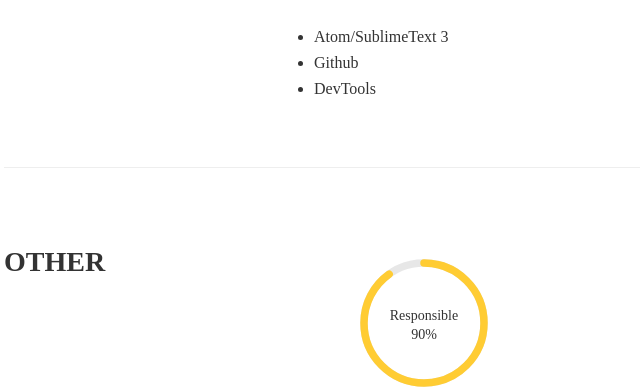
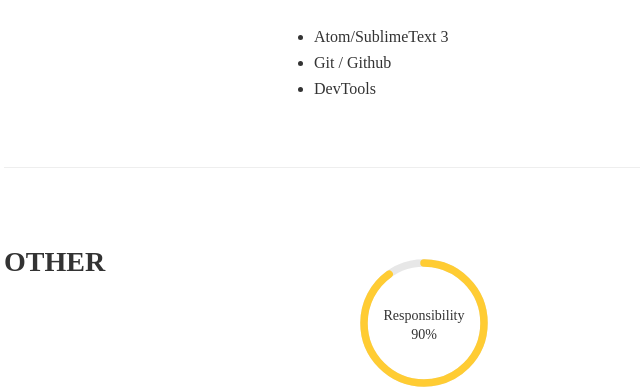
Before and after one commit to yrfang/helloyingru, a plain HTML site: page resume.html in a window 1280 px wide. Shown: the part 2277-2666 px from the top of the page, 71-711 px from the left. Drawn offline with nearby package versions, Linux system fonts and the light colour scheme.

Commit message:
resume text

```diff
--- a/resume.html
+++ b/resume.html
@@ -104,7 +104,7 @@
           <div class="tool_container">
             <ul>
               <li>Atom/SublimeText 3</li>
-              <li>Github</li>
+              <li>Git / Github</li>
               <li>DevTools</li>
             </ul>
           </div>
@@ -119,7 +119,7 @@
           <div class="row char_container">
             <div class="svg_box col-sm-4">
               <div class="inner">
-                <div class="text">Responsible</div>
+                <div class="text">Responsibility</div>
                 <div data-num="90" class="number">0%</div>
               </div>
               <svg viewbox="0 0 10 10" data-percent="90" class="pie">
```
Also changed, not shown: 1 other file.
